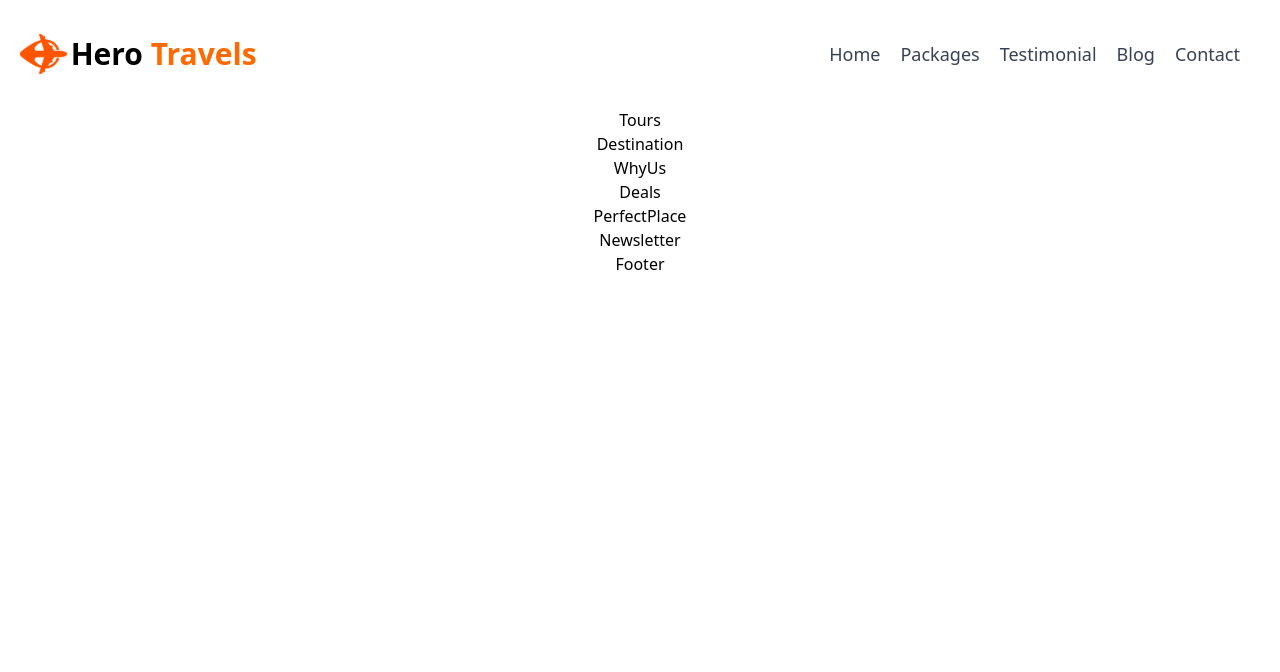
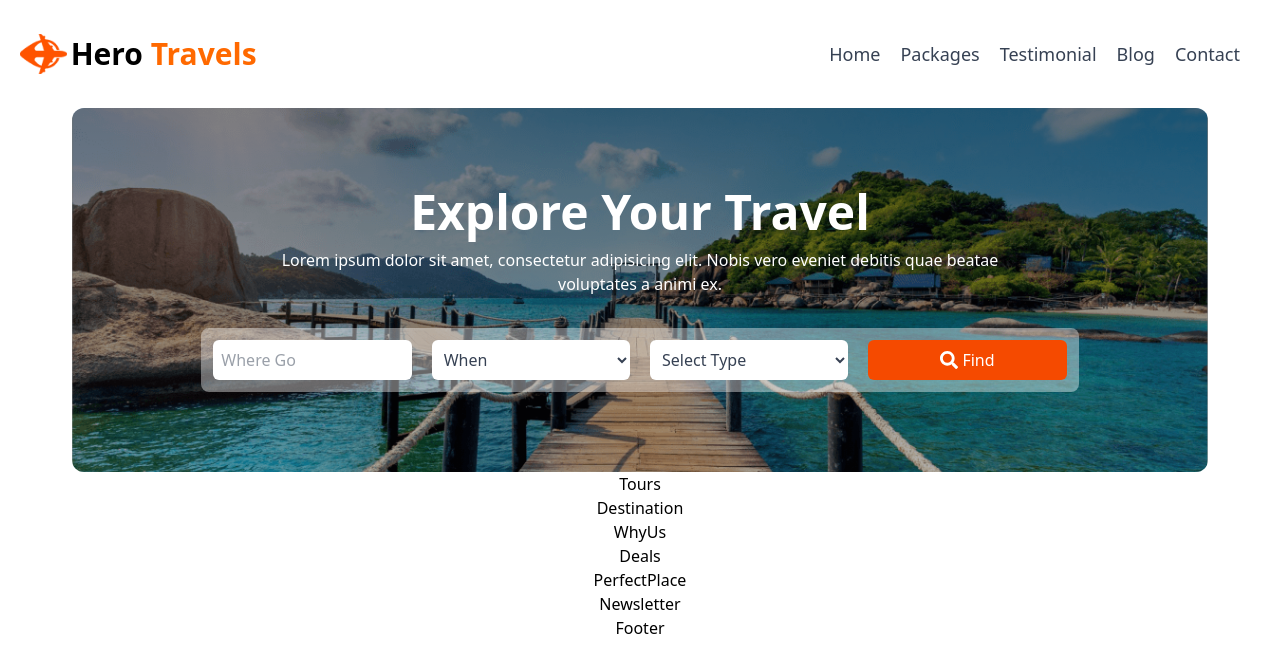
Before and after one commit to mrirakib04/landing-page-10, a React (Vite) app: page / in a window 1280 px wide. Shown: the top 672 px of the page. Built offline with nearby package versions, Linux system fonts and the light colour scheme.

Commit message:
header added

```diff
--- a/src/App.css
+++ b/src/App.css
@@ -0,0 +1,3 @@
+button {
+  cursor: pointer;
+}
--- a/src/components/Header.jsx
+++ b/src/components/Header.jsx
@@ -1,6 +1,8 @@
 import { useState } from "react";
 import logo from "./../assets/img/Group 40071 (2).png";
+import bg from "./../assets/img/Group 13.png";
 import { PiListBold } from "react-icons/pi";
+import { FaSearch } from "react-icons/fa";
 
 const Header = () => {
   const [showNav, setShowNav] = useState(false);
@@ -113,6 +115,53 @@ const Header = () => {
           </ul>
         )}
       </nav>
+      <div
+        style={{
+          background: `url(${bg})`,
+          backgroundImage: `url(${bg})`,
+          backgroundSize: "cover",
+          backgroundPositionX: "center",
+          backgroundPositionY: "center",
+        }}
+        className="sm:w-11/12 w-full rounded-xl overflow-hidden"
+      >
+        <div className="bg-gradient-to-b text-white from-black/50 via-black/40 to-black/30 flex flex-col items-center gap-3 lg:py-20 sm:py-16 py-12 px-5">
+          <h2 className="lg:text-5xl md:text-4xl sm:text-3xl text-2xl font-bold">
+            Explore Your Travel
+          </h2>
+
+          <p className="text-center md:w-2/3">
+            Lorem ipsum dolor sit amet, consectetur adipisicing elit. Nobis vero
+            eveniet debitis quae beatae voluptates a animi ex.
+          </p>
+          <div className="mt-5 flex md:flex-row flex-col items-center gap-5 px lg:w-4/5 md:w-11/12 sm:w-11/12 w-full p-3 rounded-lg bg-white/40">
+            <input
+              className="py-2 px-2 w-full bg-white rounded-md text-gray-700"
+              type="text"
+              placeholder="Where Go"
+            />
+            <select className="py-2 px-2 w-full bg-white rounded-md text-gray-700">
+              <option value="none" disabled selected>
+                When
+              </option>
+              <option value="Morning">Morning</option>
+              <option value="Evening">Evening</option>
+              <option value="Night">Night</option>
+            </select>
+            <select className="py-2 px-2 w-full bg-white rounded-md text-gray-700">
+              <option value="none" disabled selected>
+                Select Type
+              </option>
+              <option value="Day">Day</option>
+              <option value="Weekly">Weekly</option>
+              <option value="Contuctual">Contuctual</option>
+            </select>
+            <button className="py-2 px-2 w-full bg-orange-600 hover:bg-black duration-300 rounded-md text-white flex items-center gap-1 text-center justify-center font-medium">
+              <FaSearch className="text-lg"></FaSearch> Find
+            </button>
+          </div>
+        </div>
+      </div>
     </div>
   );
 };
```
Also changed, not shown: src/assets/img/Group 13.png (renamed from src/assets/img/Group 13 (1) (1).png).
